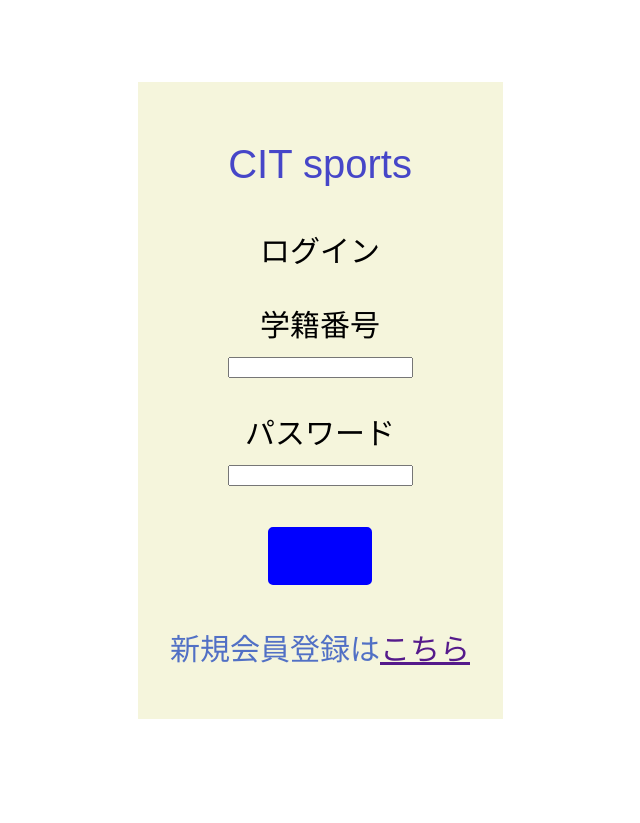
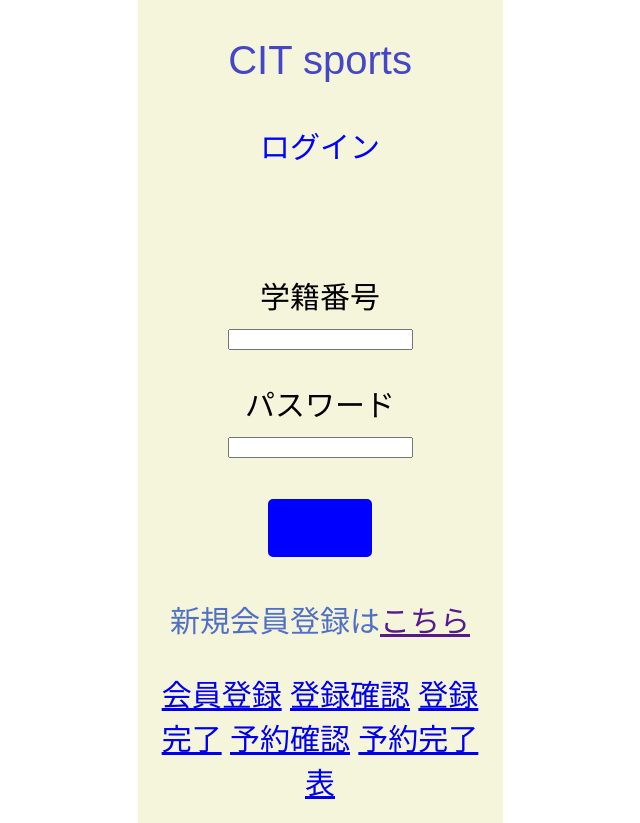
Before and after one commit to yabukilab/ogasawara-a, a PHP site: page / in a window 1280 px wide. Shown: the whole page, without its empty margins (320-960 px from the left). Before the commit the page ends 719 px from the top, so only its background shows below. Run offline with PHP 8.4, Linux system fonts and the light colour scheme.

Commit message:
06/22test1

```diff
--- a/htdocs/03kakunin.php
+++ b/htdocs/03kakunin.php
@@ -21,7 +21,7 @@
             <p class="pass">パスワード<br>
                 <input type="password" name="pass">
             </p>
-            <a input type="new1.php" class="btn btn--a btn--radius">書き直す</a><br><br>
+            <a input type="" class="btn btn--a btn--radius">書き直す</a><br><br>
             <a href="" class="btn btn--blue btn--radius">登録</a>
 
         </div>
--- a/htdocs/global.css
+++ b/htdocs/global.css
@@ -14,7 +14,7 @@
     color: rgb(70, 70, 200);
 }
 /*ログインの文字の装飾*/
-p.logina,
+p.login,
 p.date,
 p.go {
     height: 15vh;
@@ -27,7 +27,7 @@
 }
 
 p.s,
-p.login {
+p.kotira {
     font-size: 17px;
 }
 
--- a/htdocs/index.php
+++ b/htdocs/index.php
@@ -13,7 +13,7 @@
             <div class="b">
                 <p class="CIT">CIT sports</p>
 
-                <class="logina">ログイン</p>
+                <p class="login">ログイン</p>
 
                 <p class="number">学籍番号<br><input type="text" name="number">
                 <?php if (isset($_GET['error']) && $_GET['error'] == 'student_number'): ?>
@@ -30,6 +30,15 @@
                 </nav>
 
                 <p class="signup">新規会員登録は<a href="" class="login">こちら</a></p>
+                <!--下記はあと消す-->
+                <a href="02sinup.php">会員登録</a>
+                <a href="03kakunin.php">登録確認</a>
+                <a href="04.php">登録完了</a>
+                <a href="06.php">予約確認</a>
+                <a href="07.php">予約完了</a>
+                <a href="table.php">表</a>
+                <a href=""></a>
+
             </div>
         </div>
     </form>
```
Also changed, not shown: htdocs/02sinup.php (+19 -10 lines), htdocs/04.php (+6 -2 lines).
